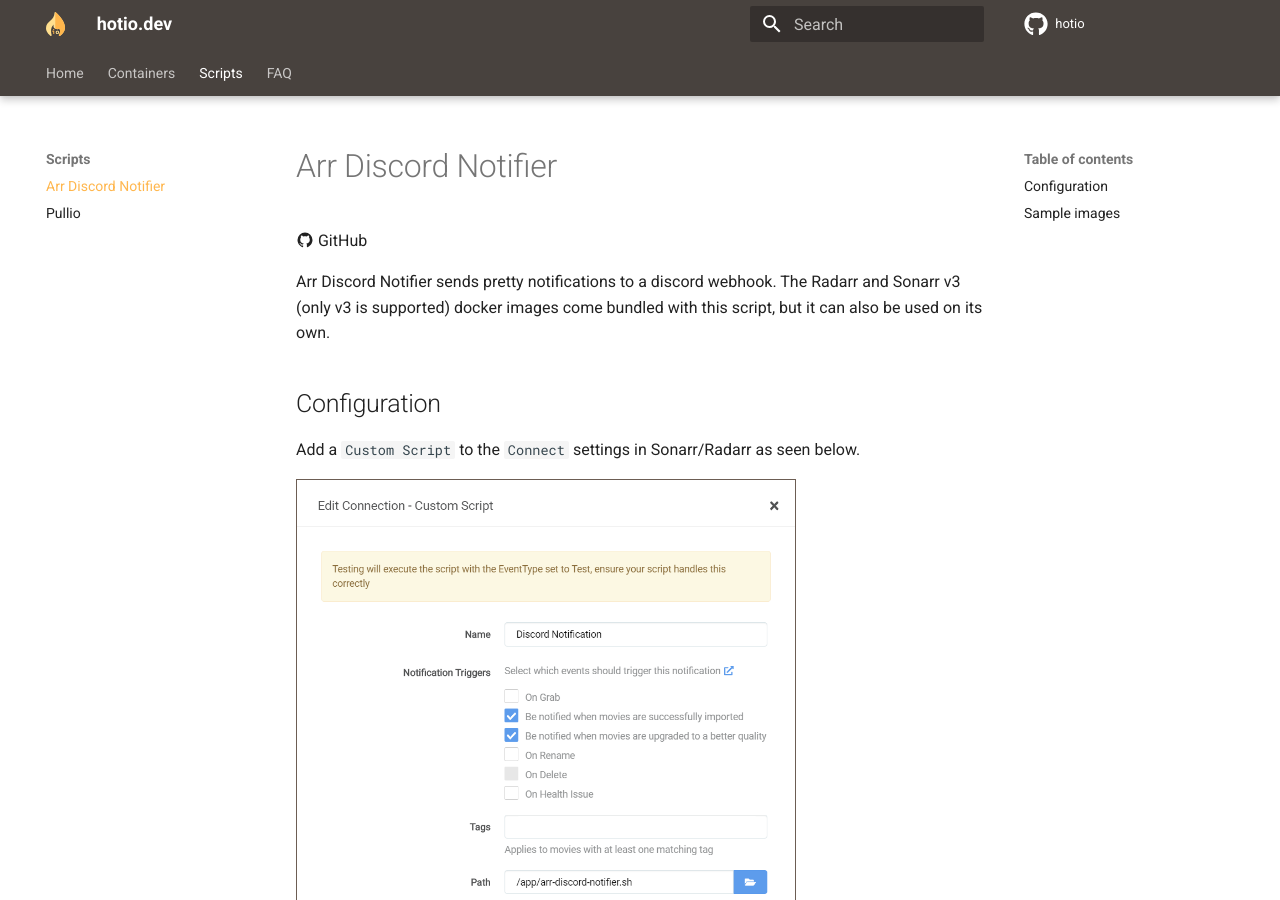
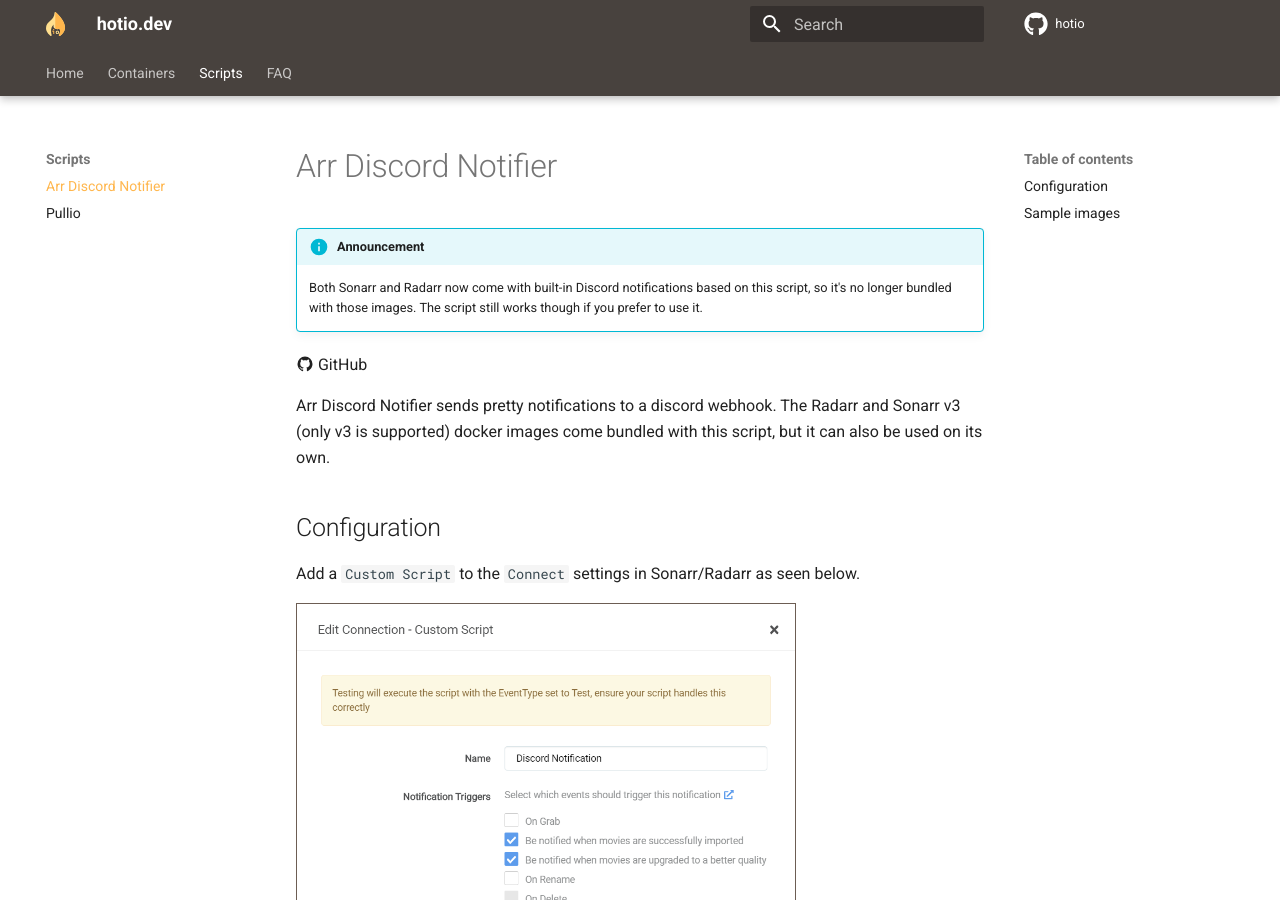
Before and after one commit to hotio/website, an MkDocs documentation site: the page built from docs/scripts/arr-discord-notifier.md, in a window 1280 px wide and 900 px high. Built offline with MkDocs 1.6.1 and Material for MkDocs 9.7.7, drawn with Linux system fonts in a browser that asks for light colours.

Commit message:
add info to arr discord notifier

```diff
--- a/docs/scripts/arr-discord-notifier.md
+++ b/docs/scripts/arr-discord-notifier.md
@@ -1,3 +1,7 @@
+!!! info "Announcement"
+
+    Both Sonarr and Radarr now come with built-in Discord notifications based on this script, so it's no longer bundled with those images. The script still works though if you prefer to use it.
+
 :material-github: [GitHub](https://github.com/hotio/arr-discord-notifier){: .header-icons target=_blank rel="noopener noreferrer" }
 
 Arr Discord Notifier sends pretty notifications to a discord webhook. The Radarr and Sonarr v3 (only v3 is supported) docker images come bundled with this script, but it can also be used on its own.
```
